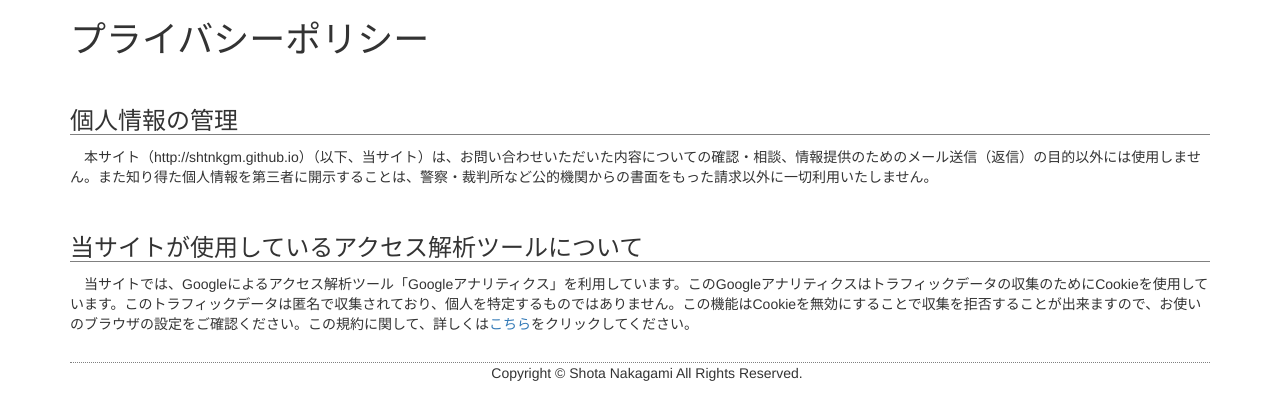
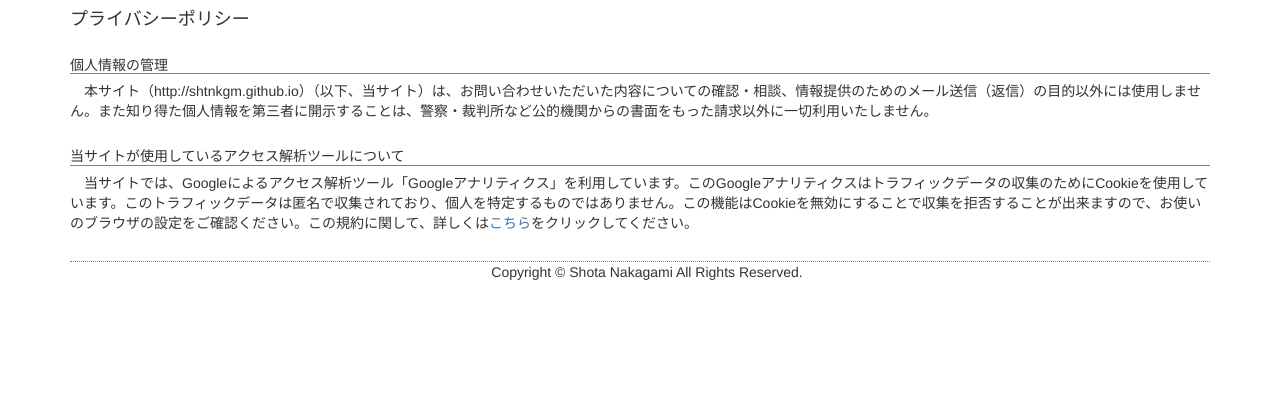
Before and after one commit to shtnkgm/shtnkgm.github.io, a plain HTML site: page privacy.html in a window 1280 px wide. Drawn offline with nearby package versions, Linux system fonts and the light colour scheme.

Commit message:
フォントサイズを調整

```diff
--- a/privacy.html
+++ b/privacy.html
@@ -22,7 +22,7 @@
 			border-top-width: 1px;
 			text-align: center;
 		}
-		h3 {
+		h5 {
 			margin-top: 2em;
 			margin-bottom: 0.5em;
 			border-bottom-color: gray;
@@ -37,10 +37,10 @@
 	</head>
 	<body>
 		<div class="container">
-			<h1>プライバシーポリシー</h1>
-			<h3>個人情報の管理</h3>
+			<h4>プライバシーポリシー</h4>
+			<h5>個人情報の管理</h5>
 			<p>本サイト（http://shtnkgm.github.io）（以下、当サイト）は、お問い合わせいただいた内容についての確認・相談、情報提供のためのメール送信（返信）の目的以外には使用しません。また知り得た個人情報を第三者に開示することは、警察・裁判所など公的機関からの書面をもった請求以外に一切利用いたしません。</p>
-			<h3>当サイトが使用しているアクセス解析ツールについて</h3>
+			<h5>当サイトが使用しているアクセス解析ツールについて</h5>
 			<p>当サイトでは、Googleによるアクセス解析ツール「Googleアナリティクス」を利用しています。このGoogleアナリティクスはトラフィックデータの収集のためにCookieを使用しています。このトラフィックデータは匿名で収集されており、個人を特定するものではありません。この機能はCookieを無効にすることで収集を拒否することが出来ますので、お使いのブラウザの設定をご確認ください。この規約に関して、詳しくは<a href="http://www.google.com/analytics/terms/jp.html">こちら</a>をクリックしてください。</p>
 			<p></p>
 			<div class="footer">
```
